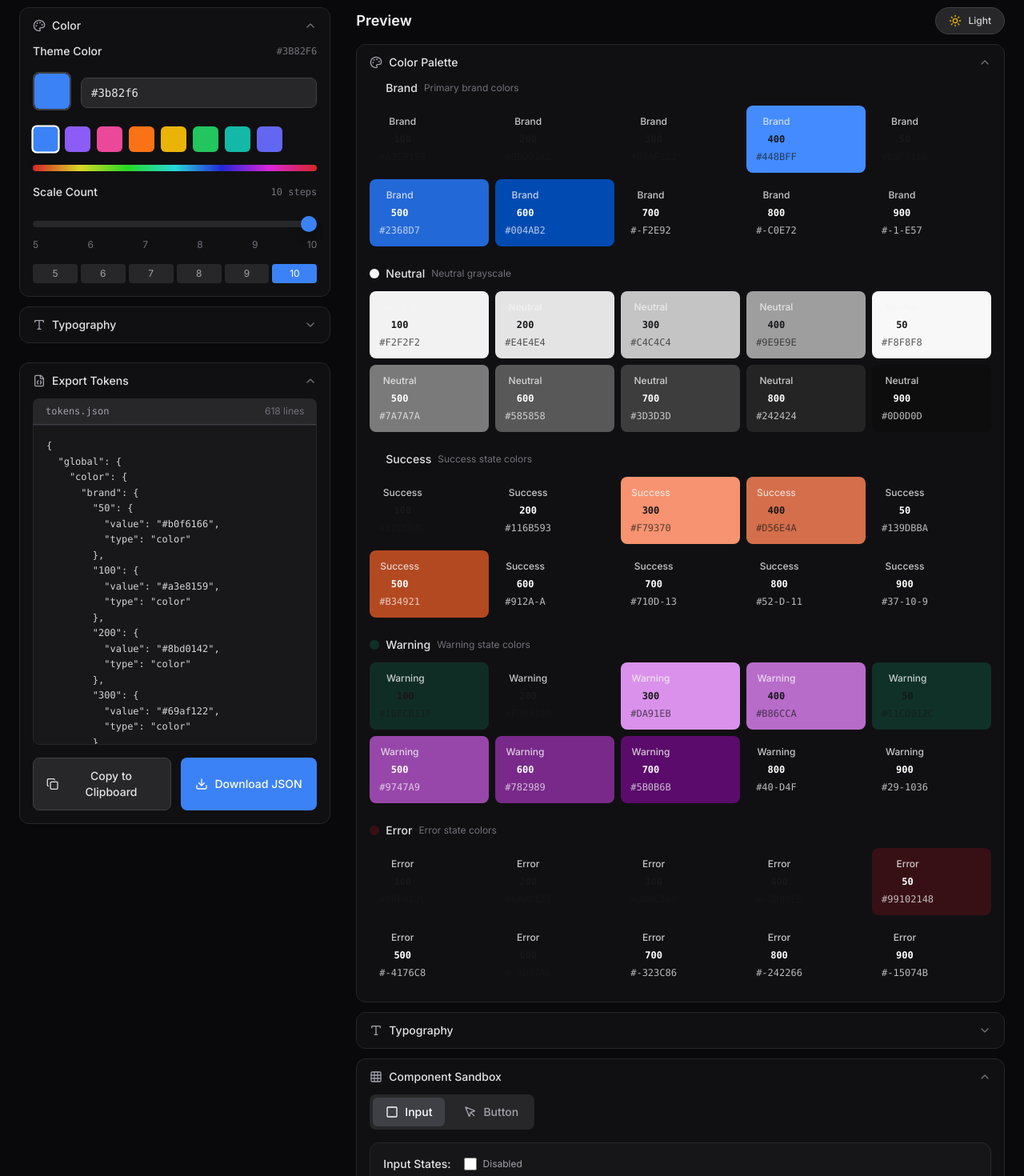
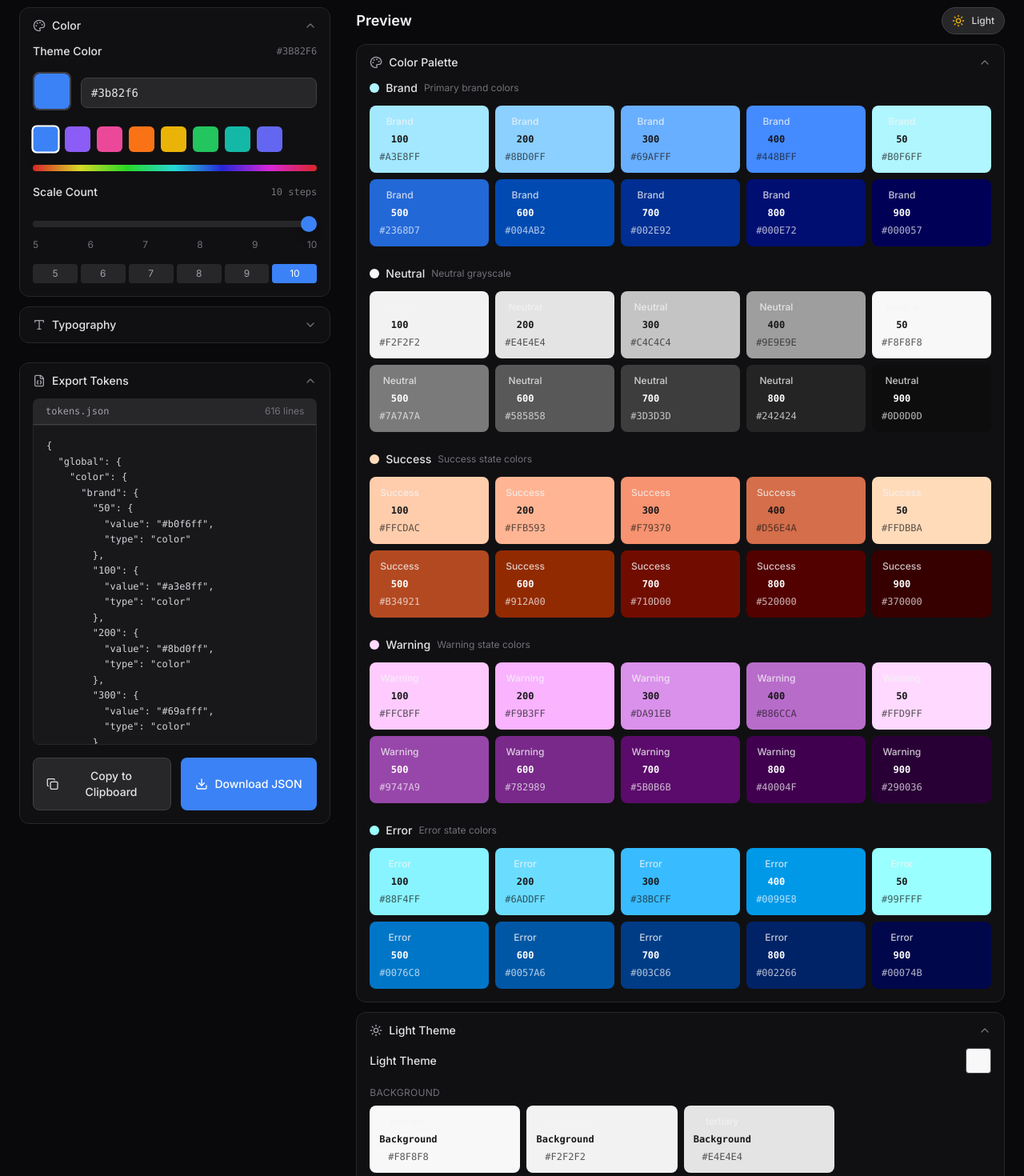
Before and after one commit to damahuazi/TokensStudioAssistant, a React (Vite) app: page / in a window 1280 px wide. Shown: the part 100-1570 px from the top of the page at 80% size. Built offline with nearby package versions, Linux system fonts and the light colour scheme.

Commit message:
feat: 设计系统 Web 工具规划
Co-authored-by: traeagent <traeagent@users.noreply.github.com>

```diff
--- a/src/components/preview/PreviewPanel.tsx
+++ b/src/components/preview/PreviewPanel.tsx
@@ -1,9 +1,10 @@
 import React, { useState } from 'react';
-import { ChevronDown, ChevronUp, Palette, Type, Grid, Download } from 'lucide-react';
+import { ChevronDown, ChevronUp, Palette, Type, Grid, Sun, Moon } from 'lucide-react';
 import { ColorPalette } from './ColorPalette';
 import { TypographyList } from './TypographyList';
-import { ThemeToggle } from './ThemeToggle';
+import { ThemePreview } from './ThemePreview';
 import { ComponentSandbox } from '../sandbox/ComponentSandbox';
+import { useTokenStore } from '../../stores/tokenStore';
 
 interface PreviewSectionProps {
   title: string;
@@ -42,15 +43,37 @@
 };
 
 export const PreviewPanel: React.FC = () => {
+  const { mode, toggleMode } = useTokenStore();
+
   return (
     <div className="space-y-3">
       <div className="flex items-center justify-between mb-2">
         <h2 className="text-lg font-semibold text-zinc-100">Preview</h2>
-        <ThemeToggle />
+        <button
+          onClick={toggleMode}
+          className="flex items-center gap-2 px-3 py-2 bg-zinc-800 rounded-full border border-zinc-700 hover:border-zinc-600 transition-all"
+        >
+          {mode === 'light' ? (
+            <Sun className="w-4 h-4 text-yellow-500" />
+          ) : (
+            <Moon className="w-4 h-4 text-blue-400" />
+          )}
+          <span className="text-xs font-medium text-zinc-300 capitalize">
+            {mode}
+          </span>
+        </button>
       </div>
 
       <PreviewSection title="Color Palette" icon={<Palette className="w-4 h-4" />} defaultOpen={true}>
         <ColorPalette />
+      </PreviewSection>
+
+      <PreviewSection title="Light Theme" icon={<Sun className="w-4 h-4" />} defaultOpen={true}>
+        <ThemePreview mode="light" />
+      </PreviewSection>
+
+      <PreviewSection title="Dark Theme" icon={<Moon className="w-4 h-4" />} defaultOpen={false}>
+        <ThemePreview mode="dark" />
       </PreviewSection>
 
       <PreviewSection title="Typography" icon={<Type className="w-4 h-4" />} defaultOpen={false}>
--- /dev/null
+++ b/src/components/preview/ThemePreview.tsx
@@ -0,0 +1,78 @@
+import React from 'react';
+import { useTokenStore } from '../../stores/tokenStore';
+import { ColorSwatch } from './ColorSwatch';
+
+interface ThemePreviewProps {
+  mode: 'light' | 'dark';
+}
+
+export const ThemePreview: React.FC<ThemePreviewProps> = ({ mode }) => {
+  const { tokens } = useTokenStore();
+  const themeSet = tokens[mode];
+
+  // Helper function to resolve token references
+  const resolveToken = (path: string): string => {
+    if (!path.startsWith('{') || !path.endsWith('}')) {
+      return path;
+    }
+    const keyPath = path.slice(1, -1).split('.');
+    let value: any = tokens;
+    for (const key of keyPath) {
+      if (value && value[key]) {
+        value = value[key];
+      } else {
+        return path;
+      }
+    }
+    return value?.value ?? path;
+  };
+
+  const themeColors = [
+    { category: 'Background', items: themeSet.background },
+    { category: 'Foreground', items: themeSet.foreground },
+    { category: 'Border', items: themeSet.border },
+    { category: 'Accent', items: themeSet.accent },
+    { category: 'Status', items: themeSet.status },
+  ];
+
+  return (
+    <div className="space-y-4">
+      <div className="flex items-center justify-between">
+        <h3 className="text-sm font-medium text-zinc-200 capitalize">
+          {mode} Theme
+        </h3>
+        <div
+          className="w-8 h-8 rounded border border-zinc-700"
+          style={{
+            backgroundColor: resolveToken(themeSet.background?.primary?.value || '#ffffff')
+          }}
+        />
+      </div>
+
+      {themeColors.map(({ category, items }) => {
+        if (!items || Object.keys(items).length === 0) return null;
+
+        return (
+          <div key={category} className="space-y-2">
+            <h4 className="text-xs text-zinc-500 uppercase tracking-wide">
+              {category}
+            </h4>
+            <div className="grid grid-cols-4 gap-2">
+              {Object.entries(items).map(([name, token]) => {
+                const resolvedColor = resolveToken(token.value);
+                return (
+                  <ColorSwatch
+                    key={`${mode}-${category}-${name}`}
+                    color={resolvedColor}
+                    name={name}
+                    scale={category}
+                  />
+                );
+              })}
+            </div>
+          </div>
+        );
+      })}
+    </div>
+  );
+};
--- a/src/components/sandbox/ButtonDemo.tsx
+++ b/src/components/sandbox/ButtonDemo.tsx
@@ -4,16 +4,24 @@
 export const ButtonDemo: React.FC = () => {
   const { tokens, mode, fontConfig } = useTokenStore();
 
-  const semantic = tokens.semantic[mode];
+  const themeSet = tokens[mode];
   const global = tokens.global;
 
-  const getResolvedValue = (tokenPath: string): string => {
-    const parts = tokenPath.replace(/[{}]/g, '').split('.');
+  // Helper function to resolve token references
+  const resolveToken = (path: string): string => {
+    if (!path.startsWith('{') || !path.endsWith('}')) {
+      return path;
+    }
+    const keyPath = path.slice(1, -1).split('.');
     let value: any = tokens;
-    for (const part of parts) {
-      value = value?.[part];
+    for (const key of keyPath) {
+      if (value && value[key]) {
+        value = value[key];
+      } else {
+        return path;
       }
-    return typeof value === 'string' ? value : value?.value || tokenPath;
+    }
+    return value?.value ?? path;
   };
 
   const buttonVariants = [
@@ -22,56 +30,50 @@
     { key: 'ghost', label: 'Ghost' },
   ] as const;
 
-  const sizes = [
-    { key: 'sm', label: 'Small' },
-    { key: 'md', label: 'Medium' },
-    { key: 'lg', label: 'Large' },
-  ] as const;
+  const getButtonStyle = (variant: 'primary' | 'secondary' | 'ghost', hover = false) => {
+    const variantTokens = tokens.components.button[variant];
+    return {
+      backgroundColor: resolveToken(
+        hover ? variantTokens.backgroundHover.value : variantTokens.background.value
+      ),
+      color: resolveToken(variantTokens.foreground.value),
+      borderRadius: resolveToken(variantTokens.borderRadius.value),
+      padding: `${resolveToken(variantTokens.paddingY.value)} ${resolveToken(variantTokens.paddingX.value)}`,
+      fontSize: resolveToken(variantTokens.fontSize.value),
+      fontWeight: resolveToken(variantTokens.fontWeight.value),
+      fontFamily: fontConfig.primaryFont,
+    };
+  };
 
   return (
     <div className="space-y-6">
       <div className="space-y-4">
         <h4 className="text-xs text-zinc-500 uppercase tracking-wide">Variants</h4>
         <div className="flex flex-wrap gap-3">
-          {buttonVariants.map(({ key, label }) => {
-            const variant = tokens.components.button[key];
-            return (
+          {buttonVariants.map(({ key, label }) => (
             <button
               key={key}
-                className="px-4 py-2 transition-all duration-200 hover:scale-105 active:scale-95"
-                style={{
-                  backgroundColor: getResolvedValue(variant.background.value),
-                  color: getResolvedValue(variant.foreground.value),
-                  borderRadius: global.radius.md.value,
-                  fontSize: global.typography.fontSize.base.value,
-                  fontWeight: global.typography.fontWeight.medium.value,
-                  fontFamily: fontConfig.primaryFont,
-                }}
+              style={getButtonStyle(key)}
+              onMouseEnter={(e) => Object.assign(e.currentTarget.style, getButtonStyle(key, true))}
+              onMouseLeave={(e) => Object.assign(e.currentTarget.style, getButtonStyle(key))}
+              className="transition-all duration-200 hover:scale-105 active:scale-95"
             >
               {label}
             </button>
-            );
-          })}
+          ))}
         </div>
       </div>
 
       <div className="space-y-4">
         <h4 className="text-xs text-zinc-500 uppercase tracking-wide">With Icons</h4>
         <div className="flex flex-wrap gap-3">
-          {buttonVariants.map(({ key, label }) => {
-            const variant = tokens.components.button[key];
-            return (
+          {buttonVariants.map(({ key, label }) => (
             <button
               key={key}
-                className="flex items-center gap-2 px-4 py-2 transition-all duration-200 hover:scale-105 active:scale-95"
-                style={{
-                  backgroundColor: getResolvedValue(variant.background.value),
-                  color: getResolvedValue(variant.foreground.value),
-                  borderRadius: global.radius.md.value,
-                  fontSize: global.typography.fontSize.base.value,
-                  fontWeight: global.typography.fontWeight.medium.value,
-                  fontFamily: fontConfig.primaryFont,
-                }}
+              style={getButtonStyle(key)}
+              onMouseEnter={(e) => Object.assign(e.currentTarget.style, getButtonStyle(key, true))}
+              onMouseLeave={(e) => Object.assign(e.currentTarget.style, getButtonStyle(key))}
+              className="flex items-center gap-2 transition-all duration-200 hover:scale-105 active:scale-95"
             >
               <svg
                 className="w-4 h-4"
@@ -88,8 +90,7 @@
               </svg>
               {label} Button
             </button>
-            );
-          })}
+          ))}
         </div>
       </div>
 
@@ -97,41 +98,21 @@
         <h4 className="text-xs text-zinc-500 uppercase tracking-wide">States</h4>
         <div className="flex flex-wrap gap-3">
           <button
-            className="px-4 py-2 transition-all duration-200"
-            style={{
-              backgroundColor: getResolvedValue(tokens.components.button.primary.background.value),
-              color: getResolvedValue(tokens.components.button.primary.foreground.value),
-              borderRadius: global.radius.md.value,
-              fontSize: global.typography.fontSize.base.value,
-              fontWeight: global.typography.fontWeight.medium.value,
-              fontFamily: fontConfig.primaryFont,
-            }}
+            style={getButtonStyle('primary')}
+            className="transition-all duration-200"
           >
             Default
           </button>
           <button
-            className="px-4 py-2 transition-all duration-200 opacity-60 cursor-not-allowed"
-            style={{
-              backgroundColor: getResolvedValue(tokens.components.button.primary.background.value),
-              color: getResolvedValue(tokens.components.button.primary.foreground.value),
-              borderRadius: global.radius.md.value,
-              fontSize: global.typography.fontSize.base.value,
-              fontWeight: global.typography.fontWeight.medium.value,
-              fontFamily: fontConfig.primaryFont,
-            }}
+            style={getButtonStyle('primary')}
+            className="opacity-60 cursor-not-allowed"
+            disabled
           >
             Disabled
           </button>
           <button
-            className="px-4 py-2 transition-all duration-200"
-            style={{
-              backgroundColor: getResolvedValue(tokens.components.button.primary.backgroundHover.value),
-              color: getResolvedValue(tokens.components.button.primary.foreground.value),
-              borderRadius: global.radius.md.value,
-              fontSize: global.typography.fontSize.base.value,
-              fontWeight: global.typography.fontWeight.medium.value,
-              fontFamily: fontConfig.primaryFont,
-            }}
+            style={getButtonStyle('primary', true)}
+            className="transition-all duration-200"
           >
             Hover
           </button>
--- a/src/components/sandbox/InputDemo.tsx
+++ b/src/components/sandbox/InputDemo.tsx
@@ -6,32 +6,38 @@
   const [focused, setFocused] = useState(false);
   const [disabled, setDisabled] = useState(false);
 
-  const semantic = tokens.semantic[mode];
+  const themeSet = tokens[mode];
   const global = tokens.global;
 
-  const getResolvedValue = (tokenPath: string): string => {
-    const parts = tokenPath.replace(/[{}]/g, '').split('.');
+  // Helper function to resolve token references
+  const resolveToken = (path: string): string => {
+    if (!path.startsWith('{') || !path.endsWith('}')) {
+      return path;
+    }
+    const keyPath = path.slice(1, -1).split('.');
     let value: any = tokens;
-    for (const part of parts) {
-      value = value?.[part];
+    for (const key of keyPath) {
+      if (value && value[key]) {
+        value = value[key];
+      } else {
+        return path;
+      }
     }
-    return typeof value === 'string' ? value : value?.value || tokenPath;
+    return value?.value ?? path;
   };
 
   const inputStyles = {
     backgroundColor: disabled
-      ? getResolvedValue('{global.color.neutral.100}')
-      : semantic.background?.primary?.value
-        ? getResolvedValue(semantic.background.primary.value)
-        : '#fafafa',
+      ? resolveToken(global.color.neutral['100'].value)
+      : resolveToken(themeSet.background?.primary?.value || '#ffffff'),
     borderColor: focused
-      ? getResolvedValue(semantic.border?.focus?.value || '{global.color.brand.500}')
+      ? resolveToken(themeSet.border?.focus?.value || global.color.brand['500'].value)
       : disabled
-        ? getResolvedValue('{global.color.neutral.200}')
-        : getResolvedValue(semantic.border?.default?.value || '{global.color.neutral.200}'),
+        ? resolveToken(global.color.neutral['200'].value)
+        : resolveToken(themeSet.border?.default?.value || global.color.neutral['200'].value),
     color: disabled
-      ? getResolvedValue('{global.color.neutral.400}')
-      : getResolvedValue(semantic.foreground?.primary?.value || '{global.color.neutral.900}'),
+      ? resolveToken(global.color.neutral['400'].value)
+      : resolveToken(themeSet.foreground?.primary?.value || global.color.neutral['900'].value),
     fontSize: global.typography.fontSize.base.value,
     borderRadius: global.radius.md.value,
     padding: `${global.spacing.sm.value} ${global.spacing.md.value}`,
--- a/src/types/tokens.ts
+++ b/src/types/tokens.ts
@@ -29,15 +29,7 @@
   [key: string]: TokenValue;
 }
 
-export interface GlobalTokens {
-  color: ColorPrimitives;
-  typography: TypographyTokens;
-  spacing: SpacingTokens;
-  radius: RadiusTokens;
-}
-
-export interface SemanticTokens {
-  [theme: string]: {
+export interface ThemeSet {
   background?: {
     [key: string]: TokenValue;
   };
@@ -53,10 +45,18 @@
   status?: {
     [key: string]: TokenValue;
   };
-  };
 }
 
-export interface ComponentTokens {
+export interface GeneratedTokens {
+  global: {
+    color: ColorPrimitives;
+    typography: TypographyTokens;
+    spacing: SpacingTokens;
+    radius: RadiusTokens;
+  };
+  light: ThemeSet;
+  dark: ThemeSet;
+  components: {
     input: {
       [key: string]: TokenValue;
     };
@@ -65,12 +65,7 @@
         [key: string]: TokenValue;
       };
     };
-}
-
-export interface GeneratedTokens {
-  global: GlobalTokens;
-  semantic: SemanticTokens;
-  components: ComponentTokens;
+  };
 }
 
 export interface FontConfig {
--- a/src/utils/color/oklch.ts
+++ b/src/utils/color/oklch.ts
@@ -6,23 +6,29 @@
 
   const oklchColor = oklch(color);
   return {
-    l: oklchColor.l || 0,
-    c: oklchColor.c || 0,
-    h: oklchColor.h || 0,
+    l: oklchColor.l ?? 0,
+    c: oklchColor.c ?? 0,
+    h: oklchColor.h ?? 0,
   };
 };
 
 export const oklchToHex = (l: number, c: number, h: number): string => {
-  const color = { mode: 'oklch' as const, l, c, h };
-  const toRgb = converter('rgb');
-  const rgbColor = toRgb(color);
-  if (!rgbColor) return '#000000';
+  try {
+    const color = { mode: 'oklch' as const, l, c, h };
+    const toRgb = converter('rgb');
+    const rgbColor = toRgb(color);
 
-  const r = Math.round((rgbColor.r || 0) * 255);
-  const g = Math.round((rgbColor.g || 0) * 255);
-  const b = Math.round((rgbColor.b || 0) * 255);
+    if (!rgbColor) return '#000000';
 
-  return `#${r.toString(16).padStart(2, '0')}${g.toString(16).padStart(2, '0')}${b.toString(16).padStart(2, '0')}`;
+    const clamp = (val: number) => Math.max(0, Math.min(1, val));
+    const r = Math.round(clamp(rgbColor.r ?? 0) * 255);
+    const g = Math.round(clamp(rgbColor.g ?? 0) * 255);
+    const b = Math.round(clamp(rgbColor.b ?? 0) * 255);
+
+    return `#${r.toString(16).padStart(2, '0')}${g.toString(16).padStart(2, '0')}${b.toString(16).padStart(2, '0')}`;
+  } catch {
+    return '#000000';
+  }
 };
 
 export const generateColorScale = (
@@ -84,7 +90,7 @@
   ];
 
   const scaleKeys = ['50', '100', '200', '300', '400', '500', '600', '700', '800', '900'];
-  const newH = (h + hueShift) % 360;
+  const newH = (h + hueShift + 360) % 360;
 
   for (let i = 0; i < Math.min(count, 10); i++) {
     const targetL = lightnessSteps[i];
@@ -97,7 +103,6 @@
 };
 
 export const generateSuccessScale = (baseHex: string, count: number = 10) => {
-  const { l, c } = hexToOklch(baseHex);
   return generateSemanticColor(baseHex, 140, 0.8, count);
 };
 
--- a/src/utils/color/tokens.ts
+++ b/src/utils/color/tokens.ts
@@ -90,8 +90,7 @@
     },
   };
 
-  const semantic: GeneratedTokens['semantic'] = {
-    light: {
+  const light: GeneratedTokens['light'] = {
     background: {
       primary: createTokenValue('{global.color.neutral.50}', 'color'),
       secondary: createTokenValue('{global.color.neutral.100}', 'color'),
@@ -117,8 +116,9 @@
       warning: createTokenValue('{global.color.warning.500}', 'color'),
       error: createTokenValue('{global.color.error.500}', 'color'),
     },
-    },
-    dark: {
+  };
+
+  const dark: GeneratedTokens['dark'] = {
     background: {
       primary: createTokenValue('{global.color.neutral.900}', 'color'),
       secondary: createTokenValue('{global.color.neutral.800}', 'color'),
@@ -144,17 +144,16 @@
       warning: createTokenValue('{global.color.warning.400}', 'color'),
       error: createTokenValue('{global.color.error.400}', 'color'),
     },
-    },
   };
 
   const components: GeneratedTokens['components'] = {
     input: {
-      background: createTokenValue('{semantic.background.primary}', 'color'),
-      border: createTokenValue('{semantic.border.default}', 'color'),
-      borderHover: createTokenValue('{semantic.border.hover}', 'color'),
-      borderFocus: createTokenValue('{semantic.border.focus}', 'color'),
-      placeholder: createTokenValue('{semantic.foreground.muted}', 'color'),
-      foreground: createTokenValue('{semantic.foreground.primary}', 'color'),
+      background: createTokenValue('{light.background.primary}', 'color'),
+      border: createTokenValue('{light.border.default}', 'color'),
+      borderHover: createTokenValue('{light.border.hover}', 'color'),
+      borderFocus: createTokenValue('{light.border.focus}', 'color'),
+      placeholder: createTokenValue('{light.foreground.muted}', 'color'),
+      foreground: createTokenValue('{light.foreground.primary}', 'color'),
       radius: createTokenValue('{global.radius.md}', 'borderRadius'),
       paddingX: createTokenValue('{global.spacing.md}', 'spacing'),
       paddingY: createTokenValue('{global.spacing.sm}', 'spacing'),
@@ -162,9 +161,9 @@
     },
     button: {
       primary: {
-        background: createTokenValue('{semantic.accent.default}', 'color'),
-        backgroundHover: createTokenValue('{semantic.accent.hover}', 'color'),
-        foreground: createTokenValue('{semantic.accent.foreground}', 'color'),
+        background: createTokenValue('{light.accent.default}', 'color'),
+        backgroundHover: createTokenValue('{light.accent.hover}', 'color'),
+        foreground: createTokenValue('{light.accent.foreground}', 'color'),
         borderRadius: createTokenValue('{global.radius.md}', 'borderRadius'),
         paddingX: createTokenValue('{global.spacing.lg}', 'spacing'),
         paddingY: createTokenValue('{global.spacing.sm}', 'spacing'),
@@ -172,9 +171,9 @@
         fontWeight: createTokenValue('{global.typography.fontWeight.medium}', 'fontWeight'),
       },
       secondary: {
-        background: createTokenValue('{semantic.background.secondary}', 'color'),
-        backgroundHover: createTokenValue('{semantic.background.tertiary}', 'color'),
-        foreground: createTokenValue('{semantic.foreground.primary}', 'color'),
+        background: createTokenValue('{light.background.secondary}', 'color'),
+        backgroundHover: createTokenValue('{light.background.tertiary}', 'color'),
+        foreground: createTokenValue('{light.foreground.primary}', 'color'),
         borderRadius: createTokenValue('{global.radius.md}', 'borderRadius'),
         paddingX: createTokenValue('{global.spacing.lg}', 'spacing'),
         paddingY: createTokenValue('{global.spacing.sm}', 'spacing'),
@@ -183,8 +182,8 @@
       },
       ghost: {
         background: createTokenValue('transparent', 'color'),
-        backgroundHover: createTokenValue('{semantic.background.secondary}', 'color'),
-        foreground: createTokenValue('{semantic.foreground.primary}', 'color'),
+        backgroundHover: createTokenValue('{light.background.secondary}', 'color'),
+        foreground: createTokenValue('{light.foreground.primary}', 'color'),
         borderRadius: createTokenValue('{global.radius.md}', 'borderRadius'),
         paddingX: createTokenValue('{global.spacing.lg}', 'spacing'),
         paddingY: createTokenValue('{global.spacing.sm}', 'spacing'),
@@ -194,5 +193,5 @@
     },
   };
 
-  return { global, semantic, components };
+  return { global, light, dark, components };
 };
```
Lines whose indentation alone changed are shown as unchanged.
